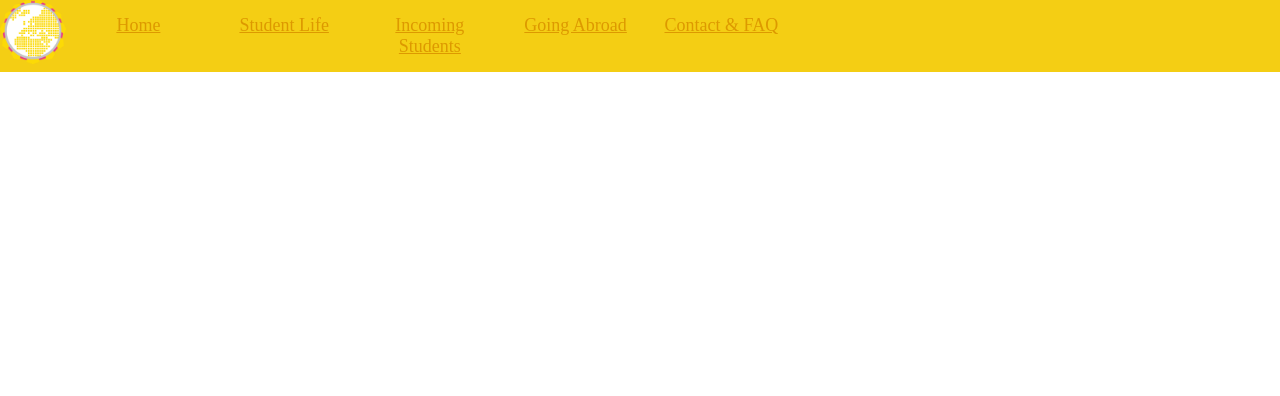
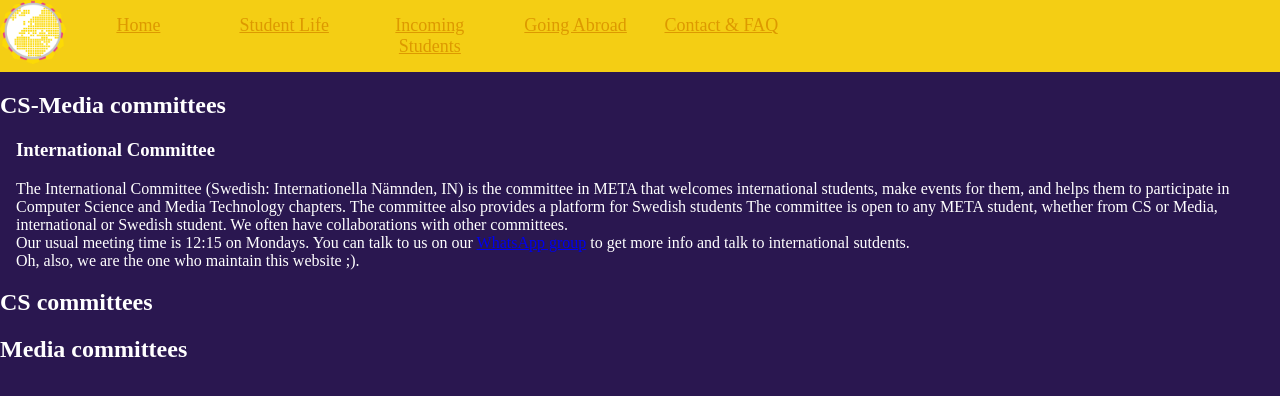
Before and after one commit to datasektionen/metastudent, a React (Create React App) app: page /student-life in a window 1280 px wide. Shown: the top 396 px of the page. Built offline with nearby package versions, Linux system fonts and the light colour scheme.

Commit message:
feat: add description for International Committee

```diff
--- /dev/null
+++ b/src/pages/Committees.js
@@ -0,0 +1,48 @@
+const Committees = () => {
+    return (
+        <div className="committees">
+            <ChapterBelonging belonging="CS-Media committees"/>
+            <div className="committee-info">
+                <CommitteeName name="International Committee" />
+                <InternationalCommittee />
+            </div>
+
+            <ChapterBelonging belonging="CS committees"/>
+
+            <ChapterBelonging belonging="Media committees"/>
+        </div>
+    );
+}
+
+function ChapterBelonging({belonging}) {
+    return(
+        <h2>{belonging}</h2>
+    );
+}
+
+function CommitteeName({name}) {
+    return(
+        <h3>{name}</h3>
+    );
+}
+
+const InternationalCommittee = () => {
+    return(
+        //
+        <p>
+            The International Committee (Swedish: Internationella Nämnden, IN) is the committee in META that
+            welcomes international students, make events for them, and helps them to participate in Computer
+            Science and Media Technology chapters. The committee also provides a platform for Swedish students
+            The committee is open to any META student, whether from CS or Media, international or Swedish student.
+            We often have collaborations with other committees.
+            <br/>
+            Our usual meeting time is 12:15 on Mondays. You can talk to us on
+            our <a href="https://dsekt.se/whatsapp">WhatsApp group</a> to get more info and talk to international
+            sutdents.
+            <br/>
+            Oh, also, we are the one who maintain this website ;).
+        </p>
+    )
+}
+
+export default Committees;
--- a/src/pages/student-life.js
+++ b/src/pages/student-life.js
@@ -1,13 +1,13 @@
 import {React} from 'react';
 import "../styles.css";
 
-//import Committees from './Committees';
+import Committees from './Committees';
 
 
 const StudentLife = () => {
     return (
         <div className='StudentLife'>
-            {/*<Committees />*/}
+            <Committees />
         </div>
 
     );
--- a/src/pages/styles.css
+++ b/src/pages/styles.css
@@ -1,6 +1,5 @@
-
 .navbar {
-    position: absolute;
+    position: relative;
     width: 100%;
     display: grid;
     grid-template-columns: 0.25fr 3fr 2fr;
@@ -31,6 +30,22 @@
     color:#DD9900;
 }
 
+.page-content {
+    background-color: #2a1750;
+    display: flex;
+    height: 100%;
+}
+
+.committees {
+    color: white;
+    flex-direction: row;
+    text-align: left;
+    margin-right: 1em;
+}
+.committee-info {
+    margin-left: 1em;
+}
+
 body {
     display: grid;
     /*grid-template-columns: 1fr 1fr;*/
```
